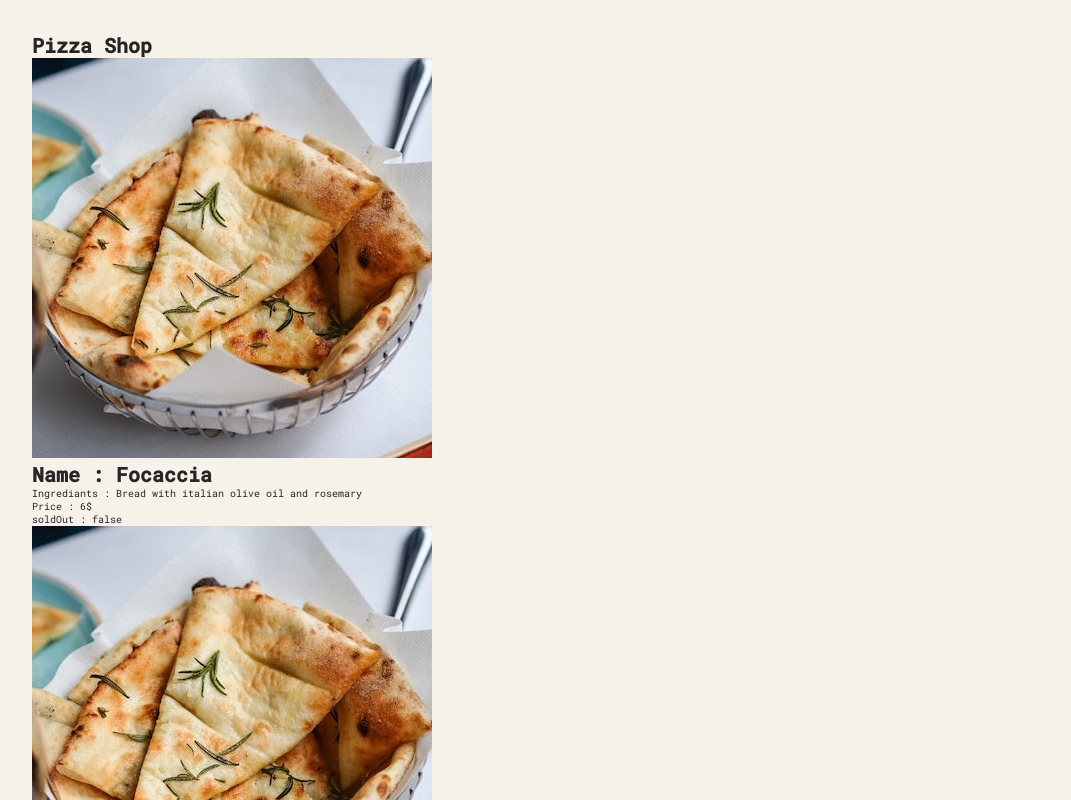
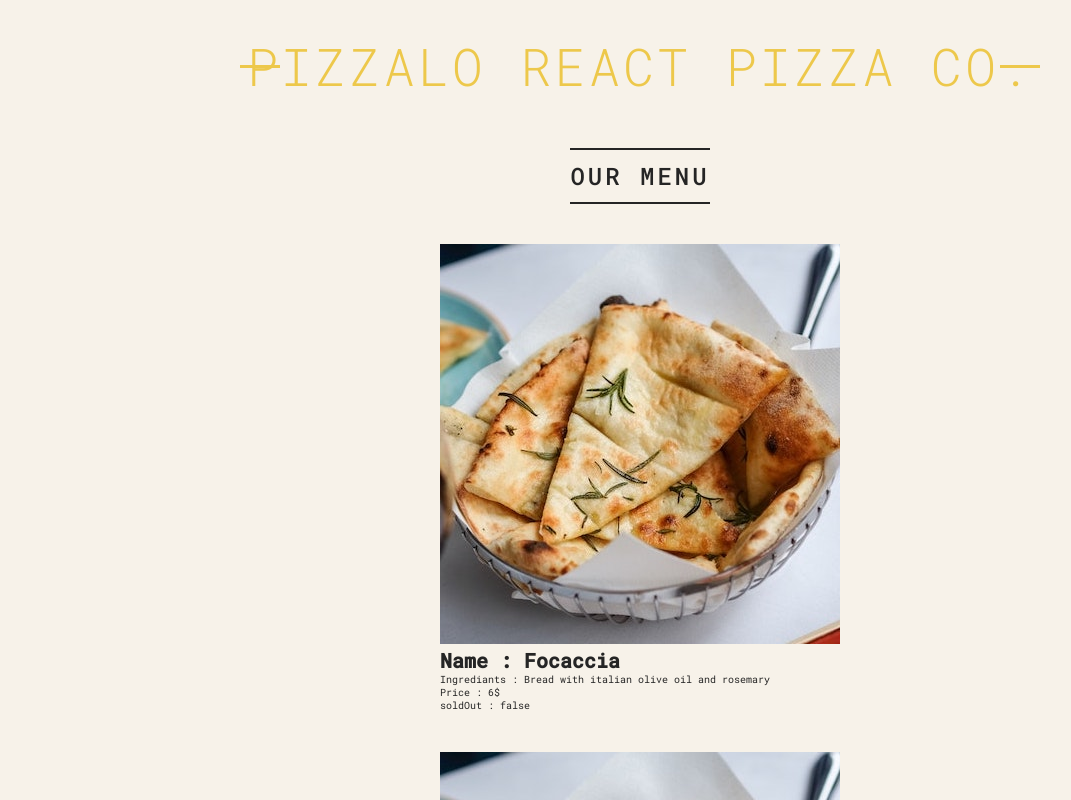
Before and after one commit to KeertanGir/React-Full, a React (Create React App) app in the folder pizza-menu/: page / in a window 1280 px wide. Shown: the top 800 px of the page, without its empty margins (0-1071 px from the left). Built offline with nearby package versions, Linux system fonts and the light colour scheme.

Commit message:
make some components and add some style from external style sheet

```diff
--- a/pizza-menu/src/App.css
+++ /dev/null
@@ -1,38 +0,0 @@
-.App {
-  text-align: center;
-}
-
-.App-logo {
-  height: 40vmin;
-  pointer-events: none;
-}
-
-@media (prefers-reduced-motion: no-preference) {
-  .App-logo {
-    animation: App-logo-spin infinite 20s linear;
-  }
-}
-
-.App-header {
-  background-color: #282c34;
-  min-height: 100vh;
-  display: flex;
-  flex-direction: column;
-  align-items: center;
-  justify-content: center;
-  font-size: calc(10px + 2vmin);
-  color: white;
-}
-
-.App-link {
-  color: #61dafb;
-}
-
-@keyframes App-logo-spin {
-  from {
-    transform: rotate(0deg);
-  }
-  to {
-    transform: rotate(360deg);
-  }
-}
--- a/pizza-menu/src/App.js
+++ b/pizza-menu/src/App.js
@@ -1,4 +1,4 @@
-import './App.css';
+
 import './index.css'
 
 function Pizza() {
@@ -11,16 +11,40 @@ function Pizza() {
   </div> );
 }
 
-function App() {
+function Headers() {
+
+  // const style = { color: "red", textTransform : "uppercase" , fontSize : "38px" };
+
   return (
-    <>
-    <h1>Pizza Shop</h1>
+    <header className='header' >
+      <h1>Pizzalo React pizza Co.</h1>
+    </header>
+  )
+}
+
+function Footer() {
+  return ( <footer className='footer' > `{new Date().toLocaleTimeString()}  We are Open here `</footer> )
+}
+
+function Menu() {
+  return ( <main className='menu' >
+    <h2>Our Menu</h2>
     <Pizza />
     <Pizza />
     <Pizza />
     <Pizza />
     <Pizza />
-    </>
+    </main> );
+}
+
+
+function App() {
+  return (
+    <div  className='container' >
+    <Headers />
+    <Menu />
+    <Footer />
+    </div>
   );
 
 }
--- a/pizza-menu/src/index.css
+++ b/pizza-menu/src/index.css
@@ -57,7 +57,7 @@ body {
   display: block;
   content: '';
   height: 3px;
-  width: 12rem;
+  width: 4rem;
   background-color: #edc84b;
   position: absolute;
   top: calc(50% - 1px);
```
